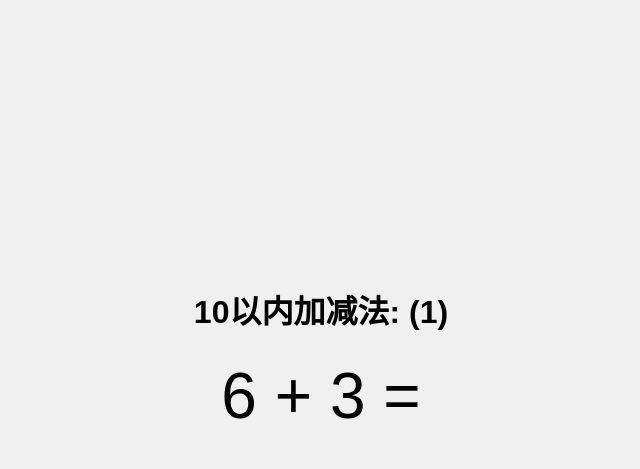
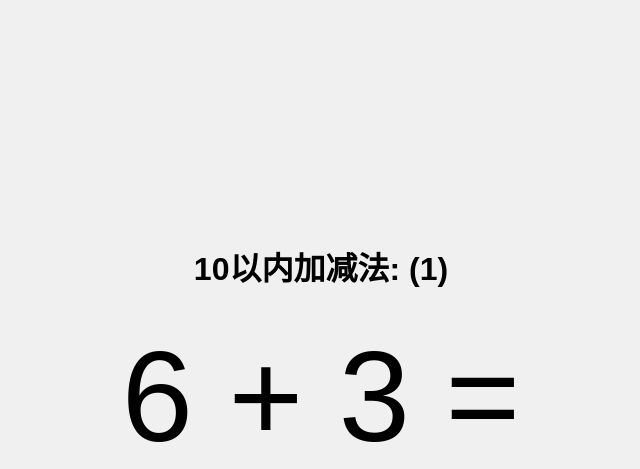
Before and after one commit to bensenq/dun, a plain HTML site: page index.html in a window 1280 px wide. Both pictures are taken after a click on the button "开始". Shown: the whole page, without its empty margins (319-959 px from the left). Drawn offline with Linux system fonts and the light colour scheme.

Commit message:
Update index.html

```diff
--- a/index.html
+++ b/index.html
@@ -19,7 +19,7 @@
       background-color: #f0f0f0;
     }
     #question {
-      font-size: 4em;
+      font-size: 8em;
       text-align: center;
       max-width: 100%;
       padding: 0.1em;
@@ -54,18 +54,17 @@
   </div>
   <script>
     var questionCount = 0;
-    var maxQuestions = 10;
+    var maxQuestions = 0;
     var startTime;
     var endTime;
-    var totalTime = 0;
-    var timing = false;
+    var totalTime;
+    var timing;
 
     document.getElementById("startButton").addEventListener("click", function() {
       maxQuestions = parseInt(document.getElementById("totalQuestions").value);
       questionCount = 0;
       totalTime = 0;
       document.getElementById("settings").style.display = "none";
-      startTiming();
       generateQuestion();
     });
 
@@ -117,13 +116,15 @@
       document.getElementById("question").textContent = "";
       document.getElementById("counter").textContent = "";
       document.getElementById("restartButton").style.display = "none";
+      questionCount = 0;
+      maxQuestions = 0;
     });
 
-    document.getElementById("question").addEventListener("click", function() {
-      if (questionCount <= maxQuestions) {
+    document.addEventListener("click", function() {
+      if (timing == true && questionCount <= maxQuestions) {
         generateQuestion();
       }
-    });
+    }, true);
   </script>
 </body>
 </html>
```
